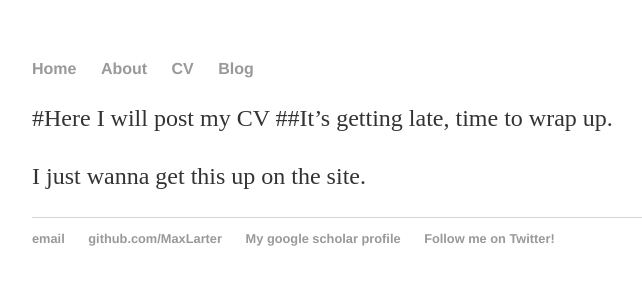
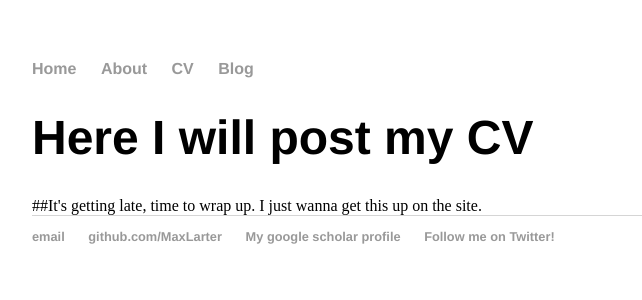
Before and after one commit to MaxLarter/maxlarter.github.io, a Jekyll site: the page built from cv/cv.md, in a window 1280 px wide. Shown: the top 300 px of the page, without its empty margins (160-802 px from the left). Built offline with Jekyll 4.4.1, drawn with Linux system fonts in a browser that asks for light colours.

Commit message:
Update cv.md

```diff
--- a/cv/cv.md
+++ b/cv/cv.md
@@ -2,8 +2,9 @@
 layout: default
 title: My CV
 ---
-
-#Here I will post my CV
+<div class="blurb">
+  <h1>Here I will post my CV</h1>
 ##It's getting late, time to wrap up.
 
 I just wanna get this up on the site.
+</div><!-- /.blurb -->
```
